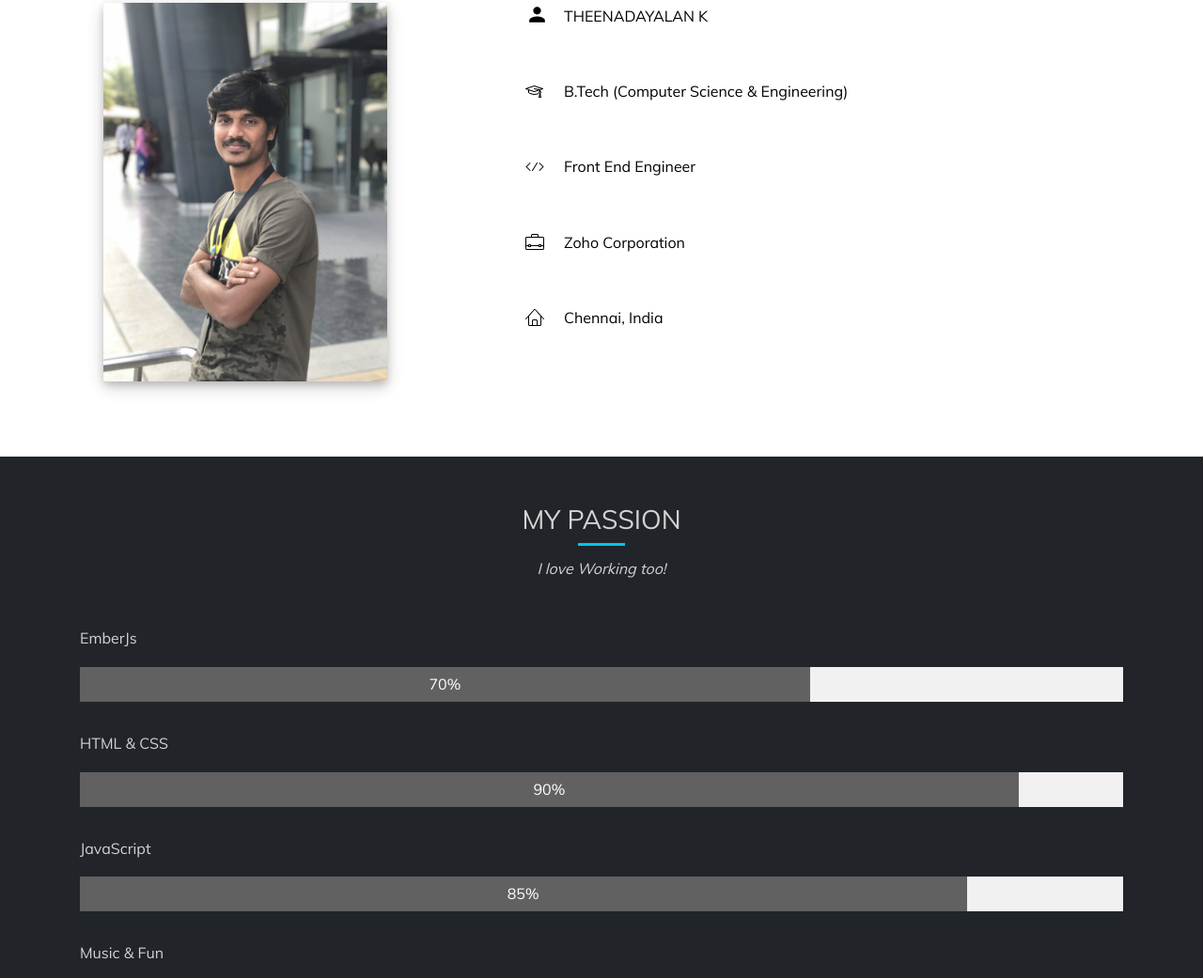
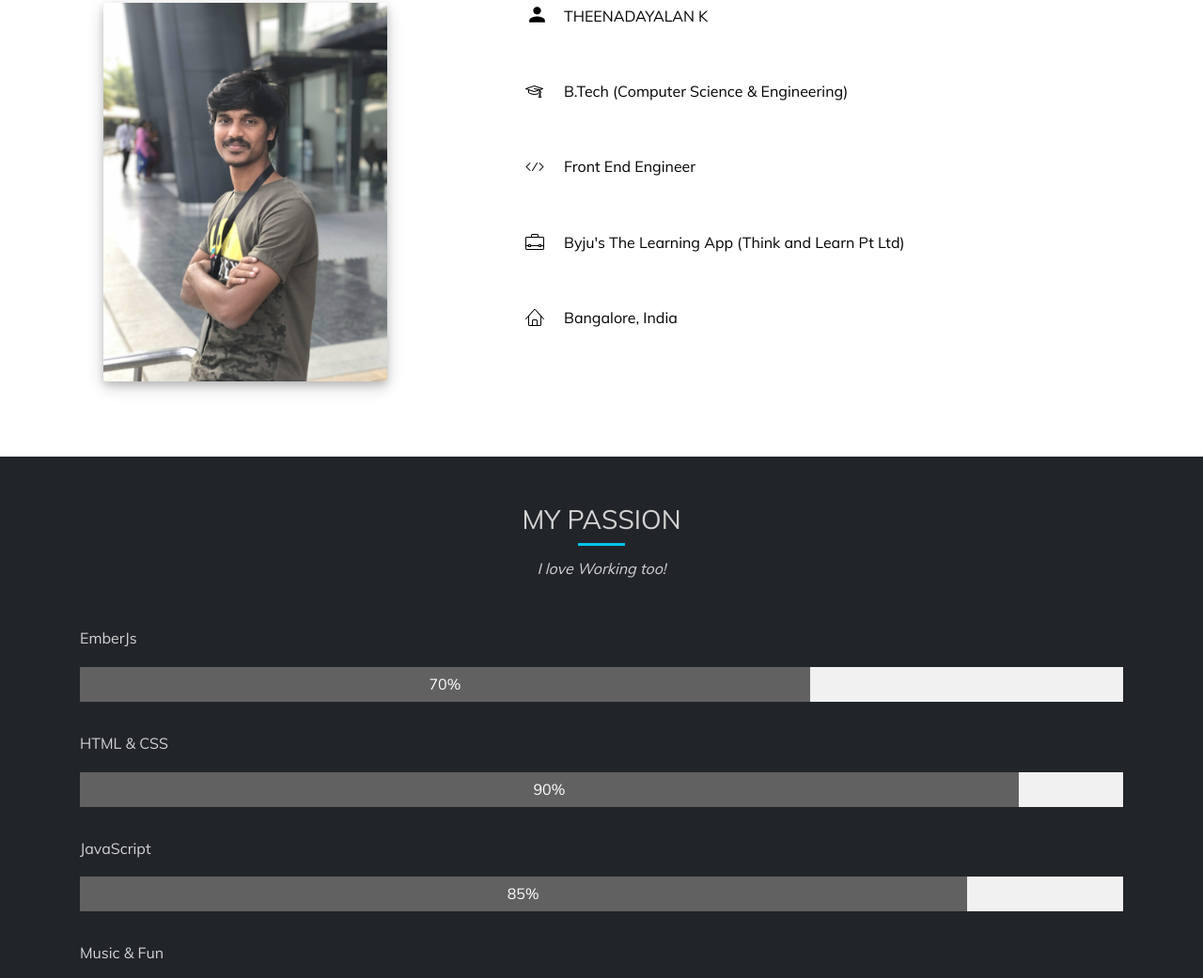
Before and after one commit to theenadayalank/website, a Gatsby site: page / in a window 1280 px wide. Shown: the part 1222-2263 px from the top of the page at 94% size. Built offline with nearby package versions, Linux system fonts and the light colour scheme; Gatsby itself is replaced by a stand-in of ours.

Commit message:
updated job and location

```diff
--- a/src/components/Home/index.js
+++ b/src/components/Home/index.js
@@ -117,11 +117,11 @@
             </div>
             <div>
               <WorkIcon className="svg va-mid mr-3" />
-              Zoho Corporation
+              Byju's The Learning App (Think and Learn Pt Ltd)
             </div>
             <div>
               <CountryIcon className="svg va-mid mr-3" />
-              Chennai, India
+              Bangalore, India
             </div>
           </div>
         </div>
```
